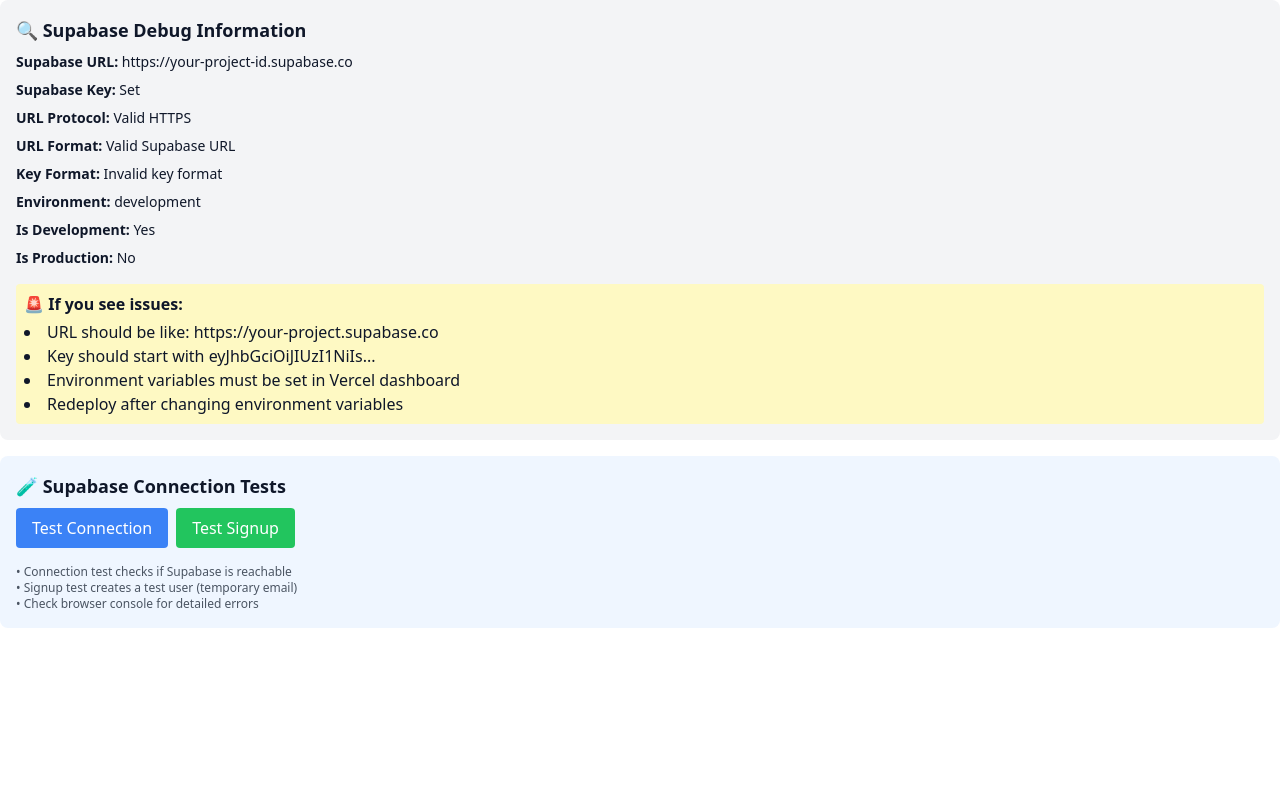
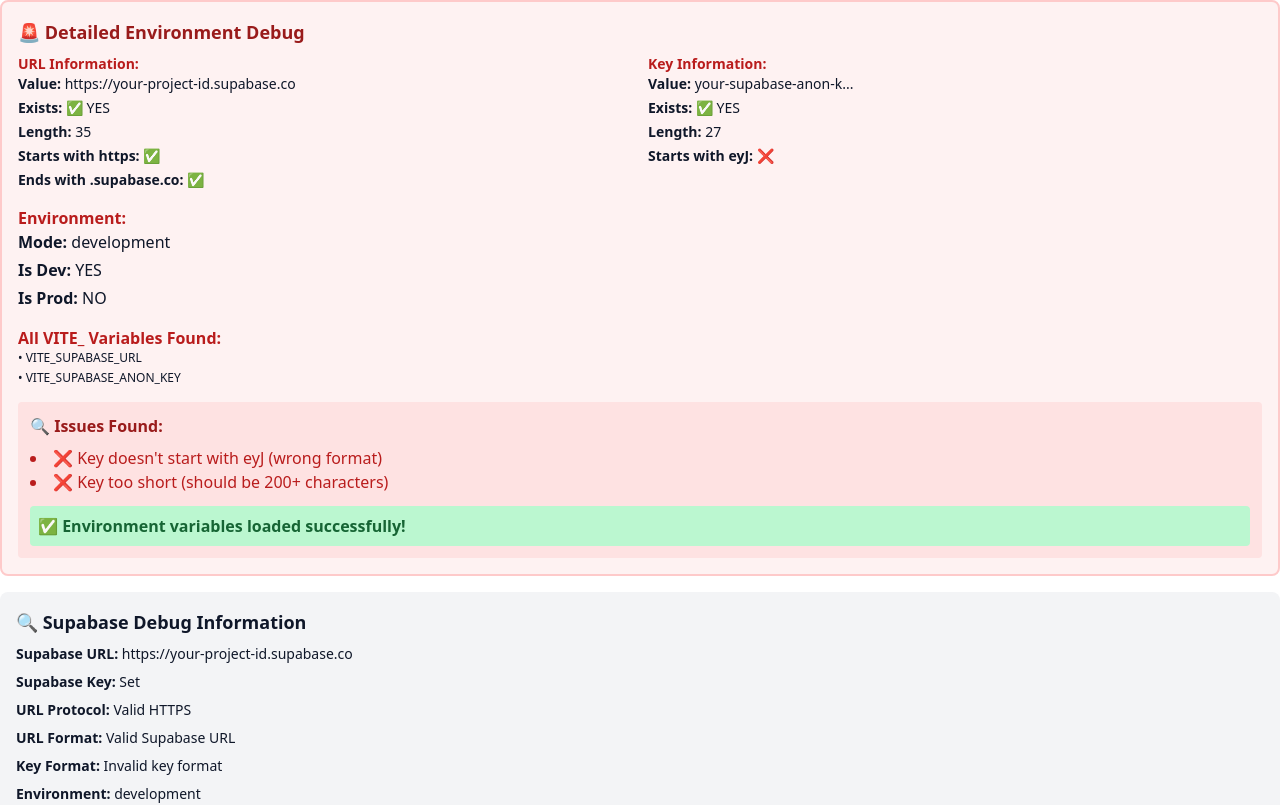
Before and after one commit to mycampushub/skillsim, a React (Vite) app: page /dashboard in a window 1280 px wide. Shown: the top 805 px of the page. Built offline with nearby package versions, Linux system fonts and the light colour scheme.

Commit message:
debug project

```diff
--- a/App.tsx
+++ b/App.tsx
@@ -15,6 +15,7 @@
 import { useScrollToTop } from "@/hooks/useScrollToTop";
 import DebugSupabase from "@/components/DebugSupabase";
 import SupabaseTest from "@/components/SupabaseTest";
+import DetailedDebug from "@/components/DetailedDebug";
 
 // Admin Login Page Component
 const AdminLoginPage = () => {
@@ -65,6 +66,7 @@
 function App() {
   return (
     <div className="min-h-screen overflow-x-hidden">
+      <DetailedDebug />
       <DebugSupabase />
       <SupabaseTest />
       <Router />
--- /dev/null
+++ b/components/DetailedDebug.tsx
@@ -0,0 +1,107 @@
+import { useEffect, useState } from 'react';
+
+export default function DetailedDebug() {
+  const [envInfo, setEnvInfo] = useState<any>({});
+
+  useEffect(() => {
+    // Check all possible environment variable sources
+    const info = {
+      // Vite environment variables
+      viteSupabaseUrl: import.meta.env.VITE_SUPABASE_URL,
+      viteSupabaseKey: import.meta.env.VITE_SUPABASE_ANON_KEY,
+
+      // Check if they exist
+      hasUrl: !!import.meta.env.VITE_SUPABASE_URL,
+      hasKey: !!import.meta.env.VITE_SUPABASE_ANON_KEY,
+
+      // Check lengths
+      urlLength: import.meta.env.VITE_SUPABASE_URL?.length || 0,
+      keyLength: import.meta.env.VITE_SUPABASE_ANON_KEY?.length || 0,
+
+      // Check formats
+      urlStartsWithHttps: import.meta.env.VITE_SUPABASE_URL?.startsWith('https://'),
+      urlEndsWithSupabase: import.meta.env.VITE_SUPABASE_URL?.endsWith('.supabase.co'),
+      keyStartsWithEyJ: import.meta.env.VITE_SUPABASE_ANON_KEY?.startsWith('eyJ'),
+
+      // Environment info
+      mode: import.meta.env.MODE,
+      dev: import.meta.env.DEV,
+      prod: import.meta.env.PROD,
+
+      // All env vars (for debugging - don't do this in production!)
+      allEnvVars: Object.keys(import.meta.env).filter(key => key.startsWith('VITE_')),
+    };
+
+    setEnvInfo(info);
+  }, []);
+
+  return (
+    <div className="p-4 bg-red-50 border-2 border-red-200 rounded-lg mb-4">
+      <h3 className="font-bold text-lg mb-2 text-red-800">🚨 Detailed Environment Debug</h3>
+
+      <div className="grid grid-cols-2 gap-4 text-sm">
+        <div>
+          <h4 className="font-semibold text-red-700">URL Information:</h4>
+          <div className="space-y-1">
+            <div><strong>Value:</strong> {envInfo.viteSupabaseUrl || 'NULL'}</div>
+            <div><strong>Exists:</strong> {envInfo.hasUrl ? '✅ YES' : '❌ NO'}</div>
+            <div><strong>Length:</strong> {envInfo.urlLength}</div>
+            <div><strong>Starts with https:</strong> {envInfo.urlStartsWithHttps ? '✅' : '❌'}</div>
+            <div><strong>Ends with .supabase.co:</strong> {envInfo.urlEndsWithSupabase ? '✅' : '❌'}</div>
+          </div>
+        </div>
+
+        <div>
+          <h4 className="font-semibold text-red-700">Key Information:</h4>
+          <div className="space-y-1">
+            <div><strong>Value:</strong> {envInfo.viteSupabaseKey ? `${envInfo.viteSupabaseKey.substring(0, 20)}...` : 'NULL'}</div>
+            <div><strong>Exists:</strong> {envInfo.hasKey ? '✅ YES' : '❌ NO'}</div>
+            <div><strong>Length:</strong> {envInfo.keyLength}</div>
+            <div><strong>Starts with eyJ:</strong> {envInfo.keyStartsWithEyJ ? '✅' : '❌'}</div>
+          </div>
+        </div>
+      </div>
+
+      <div className="mt-4">
+        <h4 className="font-semibold text-red-700">Environment:</h4>
+        <div className="space-y-1">
+          <div><strong>Mode:</strong> {envInfo.mode}</div>
+          <div><strong>Is Dev:</strong> {envInfo.dev ? 'YES' : 'NO'}</div>
+          <div><strong>Is Prod:</strong> {envInfo.prod ? 'YES' : 'NO'}</div>
+        </div>
+      </div>
+
+      <div className="mt-4">
+        <h4 className="font-semibold text-red-700">All VITE_ Variables Found:</h4>
+        <div className="text-xs space-y-1">
+          {envInfo.allEnvVars?.map((varName: string) => (
+            <div key={varName}>• {varName}</div>
+          )) || 'None found'}
+        </div>
+      </div>
+
+      <div className="mt-4 p-3 bg-red-100 rounded">
+        <strong className="text-red-800">🔍 Issues Found:</strong>
+        <ul className="list-disc list-inside mt-2 text-red-700">
+          {!envInfo.hasUrl && <li>❌ VITE_SUPABASE_URL not found</li>}
+          {!envInfo.hasKey && <li>❌ VITE_SUPABASE_ANON_KEY not found</li>}
+          {envInfo.hasUrl && !envInfo.urlStartsWithHttps && <li>❌ URL doesn't start with https://</li>}
+          {envInfo.hasUrl && !envInfo.urlEndsWithSupabase && <li>❌ URL doesn't end with .supabase.co</li>}
+          {envInfo.hasKey && !envInfo.keyStartsWithEyJ && <li>❌ Key doesn't start with eyJ (wrong format)</li>}
+          {envInfo.keyLength > 0 && envInfo.keyLength < 100 && <li>❌ Key too short (should be 200+ characters)</li>}
+        </ul>
+
+        {!envInfo.hasUrl || !envInfo.hasKey ? (
+          <div className="mt-3 p-2 bg-red-200 rounded text-red-800">
+            <strong>🚨 CRITICAL: Environment variables not loaded!</strong>
+            <br />Check Vercel Settings → Environment Variables
+          </div>
+        ) : (
+          <div className="mt-3 p-2 bg-green-200 rounded text-green-800">
+            <strong>✅ Environment variables loaded successfully!</strong>
+          </div>
+        )}
+      </div>
+    </div>
+  );
+}
```
Also changed, not shown: 2 other files (tests, documents, lock files or other folders).
